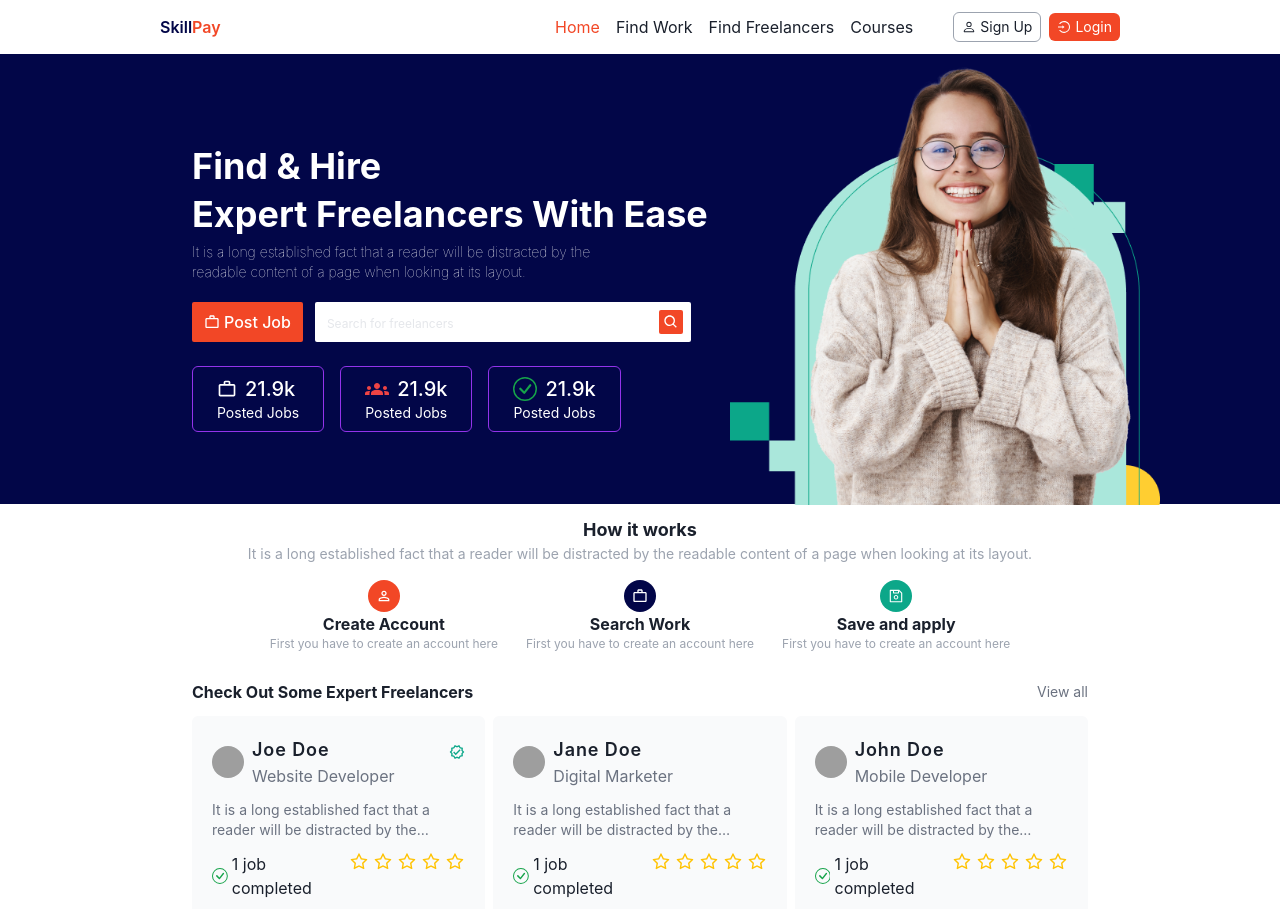
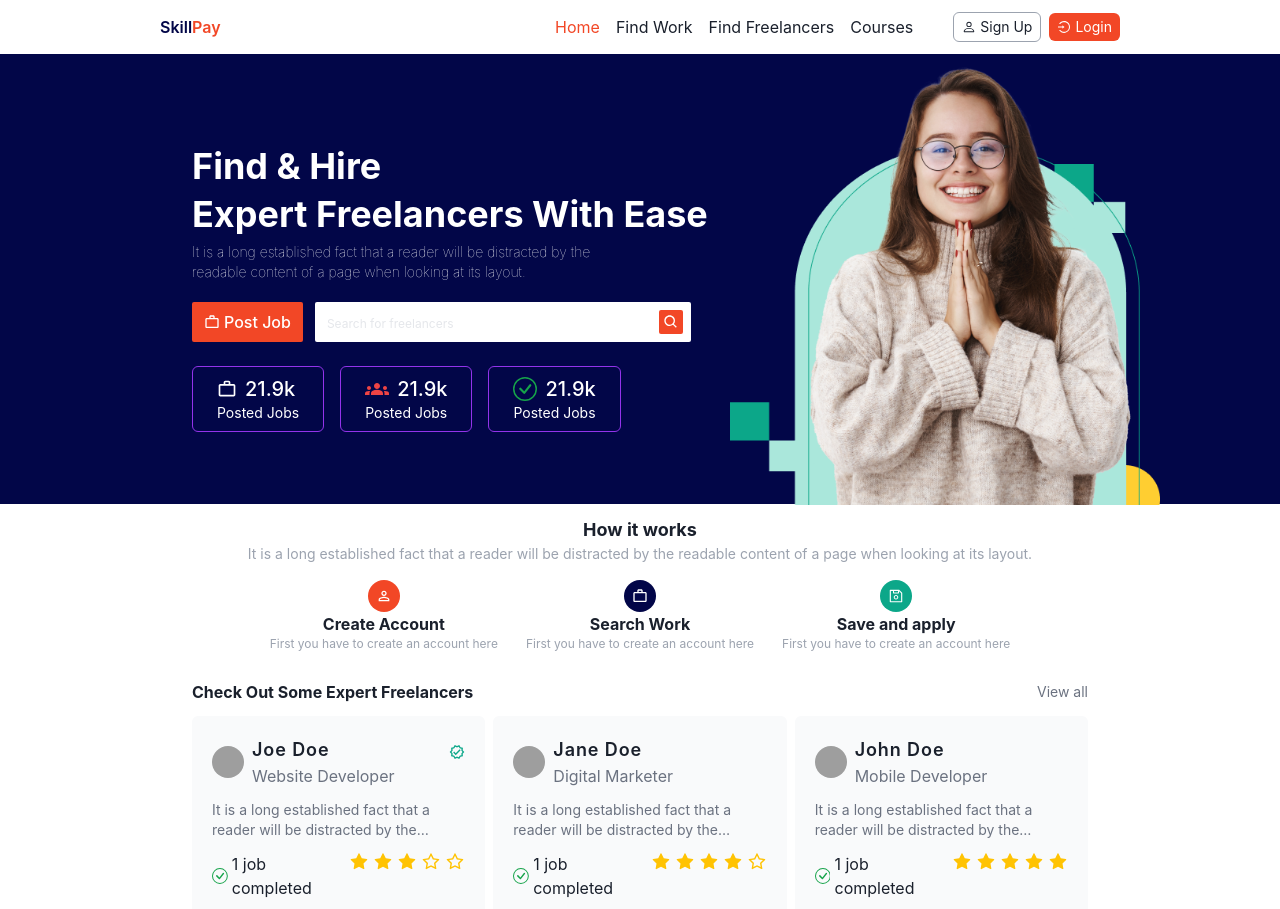
Before and after one commit to Padom2020/SkillPay_Frontend, a Next.js app: page / in a window 1280 px wide. Shown: the top 909 px of the page. Built offline with nearby package versions, Linux system fonts and the light colour scheme; grey boxes are pictures that could not be loaded.

Commit message:
fixing start rating

```diff
--- a/components/FreelancerComponent.tsx
+++ b/components/FreelancerComponent.tsx
@@ -8,6 +8,10 @@ import { AiFillStar, AiOutlineStar } from 'react-icons/ai';
 type Props = {};
 
 const FreelancerComponent = ({ freelancer }) => {
+   //max rating
+   const MAX_RATING = 5;
+   const ratingDifference = MAX_RATING - freelancer?.rating;
+
    return (
       <div className='space-y-3 bg-gray-50 p-5 rounded-md'>
          <div className='flex justify-between '>
@@ -44,13 +48,40 @@ const FreelancerComponent = ({ freelancer }) => {
                <BsCheckCircle className='text-green-600' />
                <p>1 job completed</p>
             </div>
-            <div className='flex space-x-1'>
-               {[1, 2, 3, 4, 5].map((rate, index) => (
-                  <p key={index}>
-                     <AiOutlineStar className='text-[#FFC303] w-5 h-5' />
-                  </p>
-               ))}
-            </div>
+            {freelancer?.rating !== 0 ? (
+               <div className='flex space-x-1'>
+                  {Array(freelancer?.rating)
+                     // @ts-expect-error
+                     .fill()
+                     .map((_, i) => (
+                        <AiFillStar
+                           key={i}
+                           className='text-[#FFC303] w-5 h-5'
+                        />
+                     ))}
+                  {Array(MAX_RATING - freelancer?.rating)
+                     // @ts-expect-error
+                     .fill()
+                     .map((_, i) => (
+                        <AiOutlineStar
+                           key={i}
+                           className='text-[#FFC303] w-5 h-5'
+                        />
+                     ))}
+               </div>
+            ) : (
+               <div className='flex space-x-1'>
+                  {Array(MAX_RATING)
+                     // @ts-expect-error
+                     .fill()
+                     .map((_, i) => (
+                        <AiOutlineStar
+                           key={i}
+                           className='text-[#FFC303] w-5 h-5'
+                        />
+                     ))}
+               </div>
+            )}
          </div>
          <div className='flex space-x-2'>
             <button className='bg-white ring-1 ring-orange flex items-center space-x-2 justify-center py-1 rounded-sm w-full'>
```
